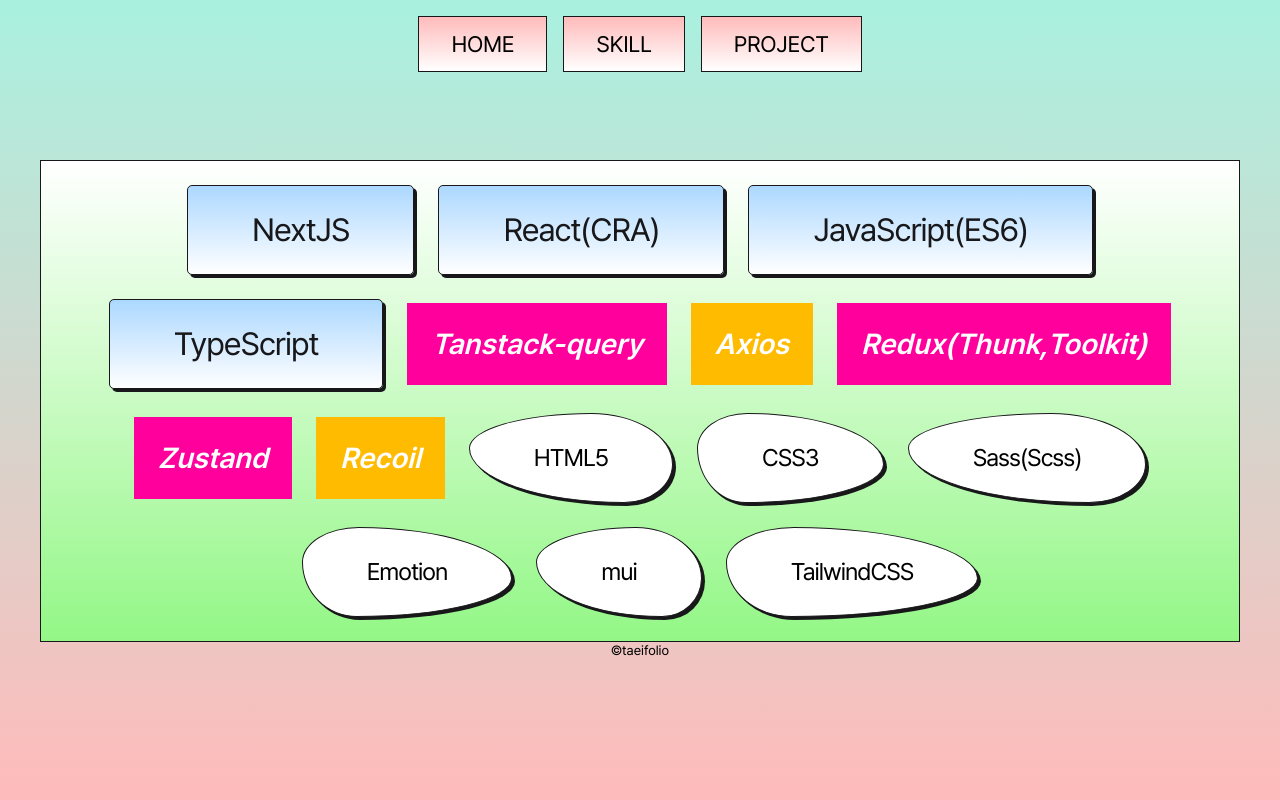
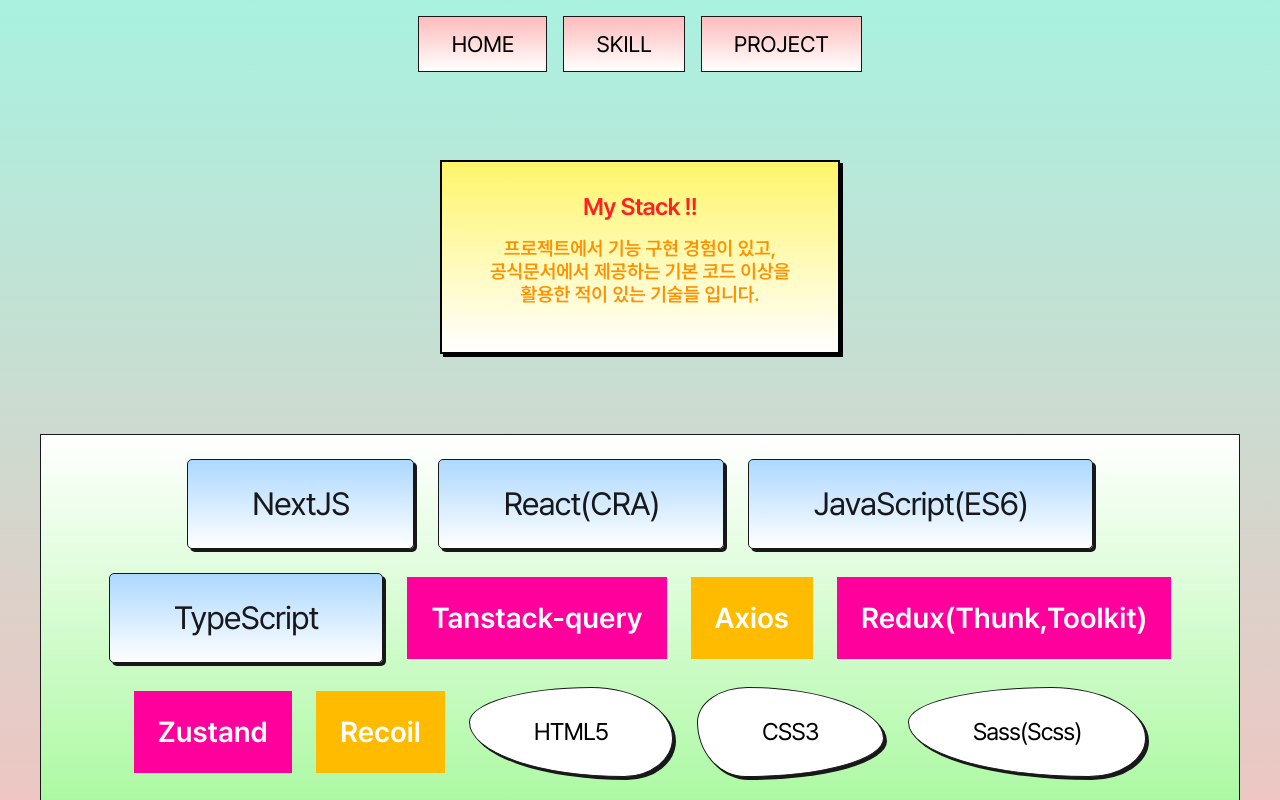
Before and after one commit to Tae2u2/taeifolio, a Next.js app: page /skill in a window 1280 px wide. Shown: the top 800 px of the page. Built offline with nearby package versions, Linux system fonts and the light colour scheme.

Commit message:
modify: stack 페이지 수정

```diff
--- a/src/components/stack/Badge.tsx
+++ b/src/components/stack/Badge.tsx
@@ -2,17 +2,7 @@ import { BadgeState } from "./Stack";
 import style from "./Stack.module.sass";
 
 const Badge = ({ shape, name }: BadgeState) => {
-  return (
-    <>
-      {shape === "square" && <div className={style.square}>{name}</div>}
-      {shape === "ribbon" && (
-        <div className={style.ribbon}>
-          <i>{name}</i>
-        </div>
-      )}
-      {shape === "one" && <div className={style.one}>{name}</div>}
-    </>
-  );
+  return <div className={`${style[shape]}`}>{name}</div>;
 };
 
 export default Badge;
--- a/src/components/stack/Stack.module.sass
+++ b/src/components/stack/Stack.module.sass
@@ -14,7 +14,7 @@
     justify-content: center
     align-items: center
     width: 100%
-    max-width: 1600px
+    max-width: 1200px
     .item_flex
         display: flex
         flex-wrap: wrap
@@ -25,6 +25,7 @@
         max-width: 1200px
         background: variables.$white
         padding: 24px 0
+        margin: 80px 0
         border: 1px solid variables.$black
         background: linear-gradient(180deg, rgba(255,255,255,1) 0%, #93f786 100%,)
     .square
@@ -50,3 +51,22 @@
         border-radius: 60% 40% 24% 76% / 39% 57% 43% 61%
     .one:hover
         box-shadow: 5px 5px 0px variables.$black
+
+.greet_card
+    width: 100%
+    max-width: 400px
+    padding: 30px 0
+    border: 2px solid #000
+    text-align: center
+    background: linear-gradient(180deg, #fff56a 0%, rgba(255,255,255,1) 100%)
+    box-shadow: 3px 3px 0px #000
+    h4
+        color: #ff2121
+        font-size: 1.5rem
+        font-weight: 600
+        letter-spacing: -0.8px
+    p
+        color: #ff9100
+        padding: 16px 24px
+        font-size: 1.2rem
+        font-weight: 600
--- a/src/components/stack/Stack.tsx
+++ b/src/components/stack/Stack.tsx
@@ -15,6 +15,14 @@ const Stack = () => {
 
   return (
     <div className={style.stack_wrapper}>
+      <div className={style.greet_card}>
+        <h4>My Stack !!</h4>
+        <p>
+          프로젝트에서 기능 구현 경험이 있고,
+          <br />
+          공식문서에서 제공하는 기본 코드 이상을 활용한 적이 있는 기술들 입니다.
+        </p>
+      </div>
       <div className={style.item_flex}>
         {stackList.map((item) => (
           <Badge key={item.name} shape={item.shape} name={item.name} />
```
